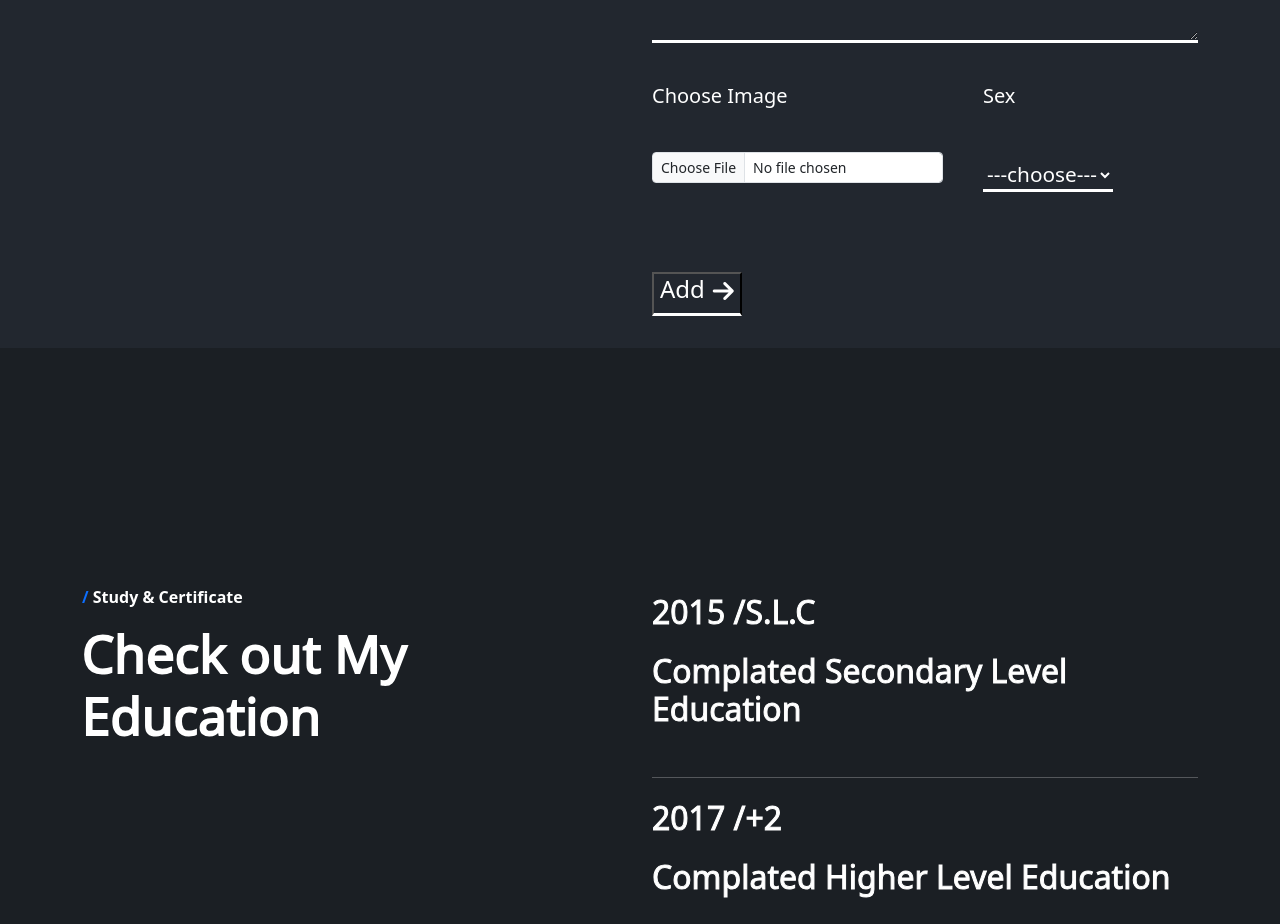
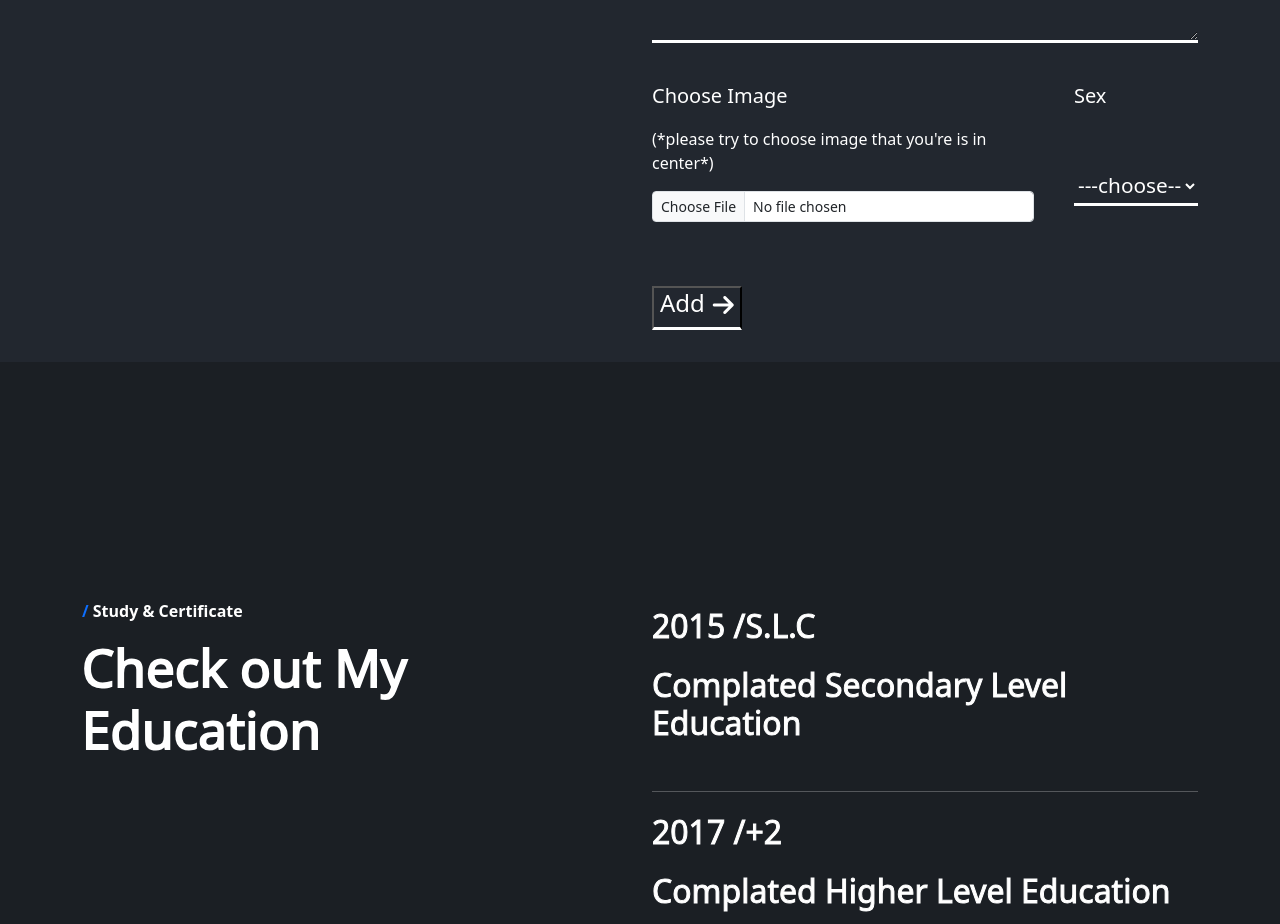
Before and after one commit to Nimeshb1/New_backend_portfilio, a React (Create React App) app in the folder client/: page / in a window 1280 px wide. Shown: the part 5680-6604 px from the top of the page. Built offline with nearby package versions, Linux system fonts and the light colour scheme; no server answers.

Commit message:
fixing bug

```diff
--- a/client/src/App.css
+++ b/client/src/App.css
@@ -17,9 +17,10 @@ html {
   display: flex;
   align-items: center;
   font-size: 15rem;
-
+  animation: navbar 3s;
   justify-content: space-around;
 }
+
 .nimesh {
   animation: nimesh 3s;
   position: relative;
--- a/client/src/comp/Review.js
+++ b/client/src/comp/Review.js
@@ -140,12 +140,16 @@ const Review = ({ fatchData }) => {
               <div className="imggender d-lg-flex mb-5">
                 <div className="chooseimg d-grid">
                   <label className="text-white fs-5 mb-3 ">Choose Image</label>
+                  <label className="text-white fs-6 mb-3 ">
+                    (*please try to choose image that you're is in center*)
+                  </label>
                   <Form.Group controlId="formFileSm" className="mb-3 ">
                     <Form.Control
                       type="file"
                       size="sm"
                       name="img"
                       onChange={handelImage}
+                      required
                     />
                   </Form.Group>
                 </div>
```
